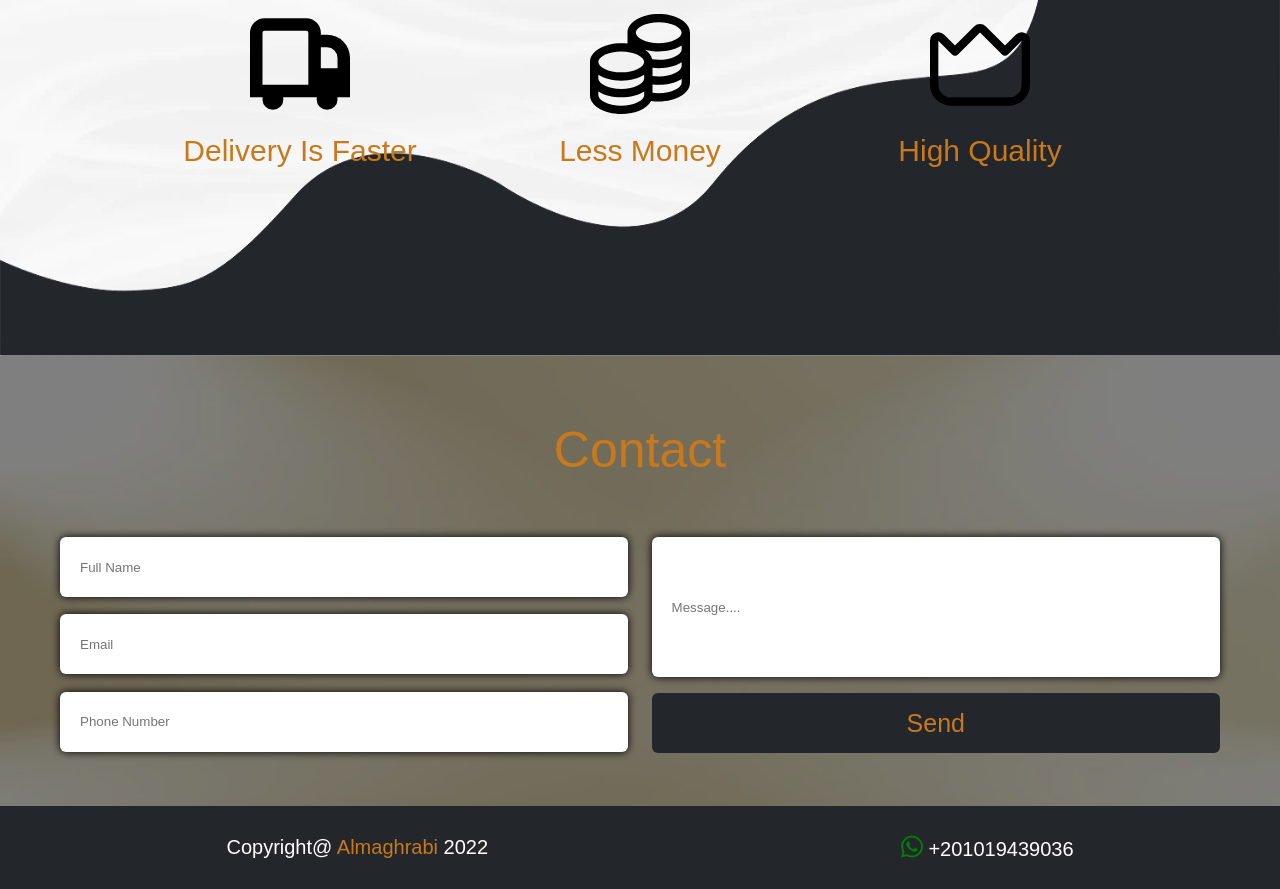
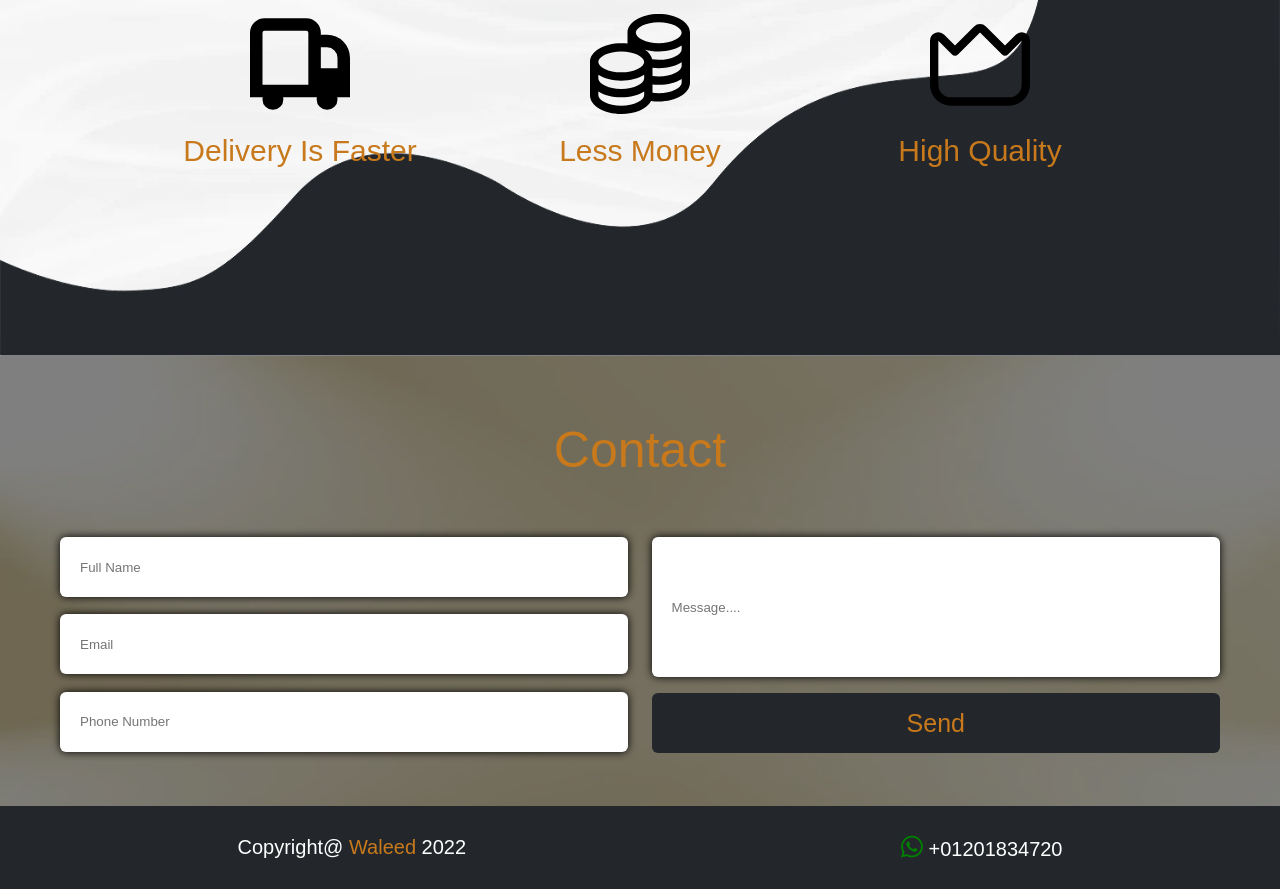
Before and after one commit to waleedsalah07/design-site, a plain HTML site: page index.html in a window 1280 px wide. Shown: the part 2722-3611 px from the top of the page. Drawn offline with nearby package versions, Linux system fonts and the light colour scheme.

Commit message:
modified

```diff
--- a/index.html
+++ b/index.html
@@ -143,12 +143,12 @@
         <!-- footer start-->
         <footer>
             <p>Copyright@
-                <a>Almaghrabi</a>
+                <a>waleed</a>
                 2022
             </p>
             <a  id="whatsapp">
                 <i class="fa-brands fa-whatsapp"></i>
-                +201019439036
+                +01201834720
             </a>
         </footer>
         <!-- footer end -->
```
Also changed, not shown: 1 other file.
